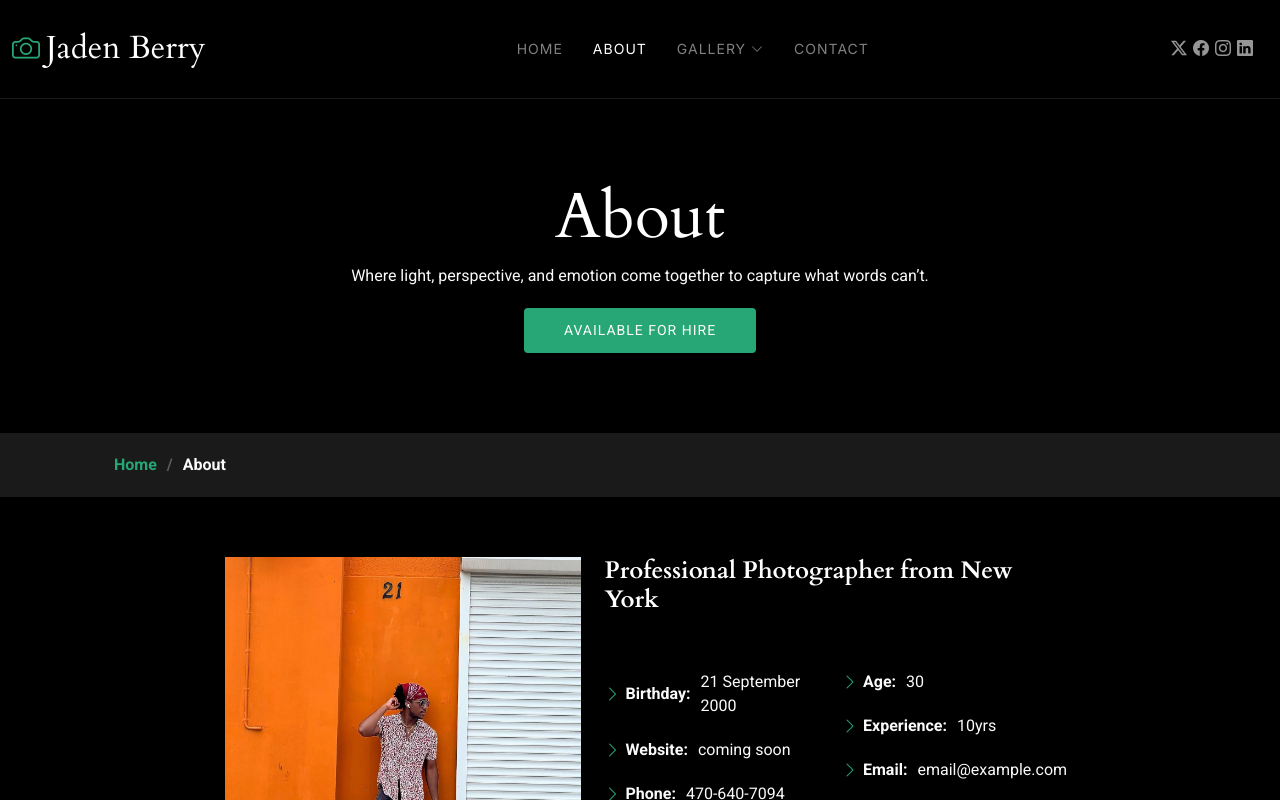
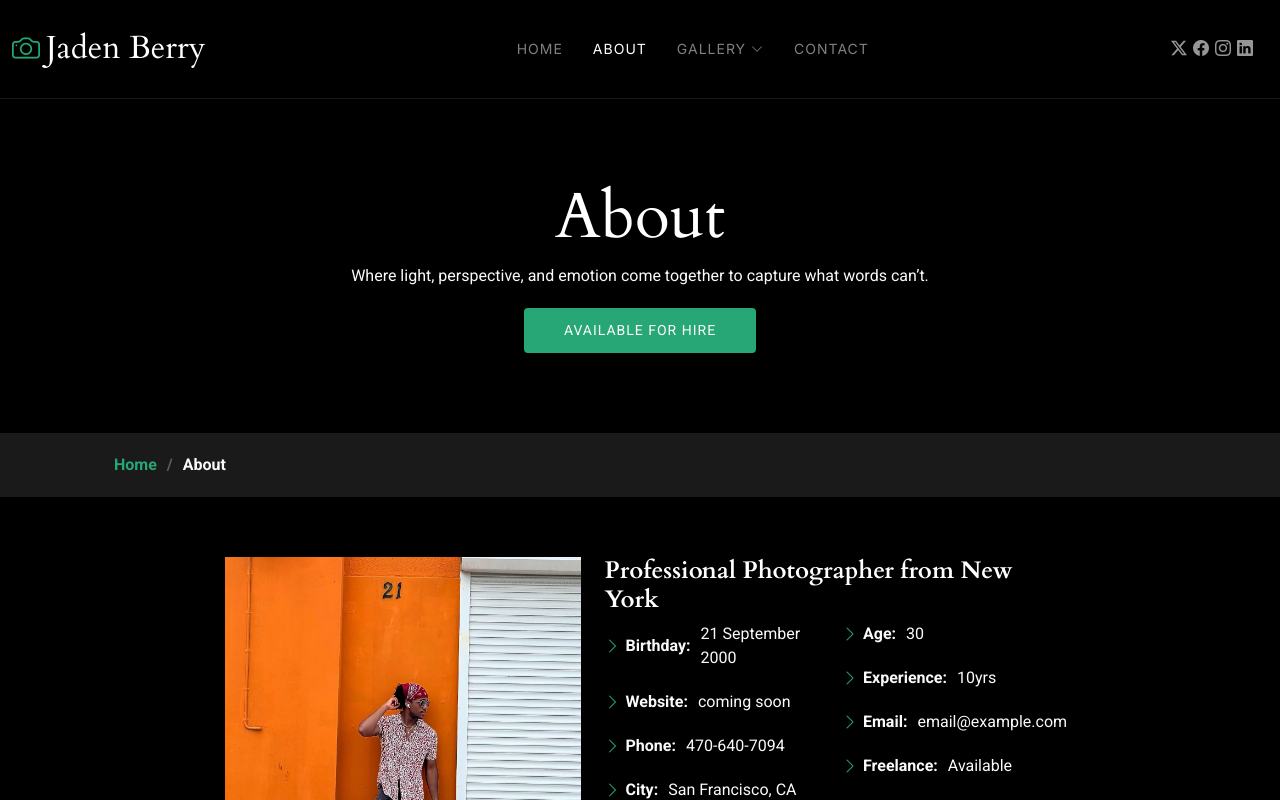
Before and after one commit to ProjectWhiz/JBportsite2, a React (Create React App) app in the folder frontend/: page /about in a window 1280 px wide. Shown: the top 800 px of the page. Built offline with nearby package versions, Linux system fonts and the light colour scheme.

Commit message:
Corrected the spacing on about section

```diff
--- a/frontend/src/pages/About.js
+++ b/frontend/src/pages/About.js
@@ -38,9 +38,6 @@ const About = () => {
             </div>
             <div className="col-lg-5 content">
               <h2>Professional Photographer from New York</h2>
-              <p className="fst-italic py-3">
-
-              </p>
               <div className="row">
                 <div className="col-lg-6">
                   <ul>
```
